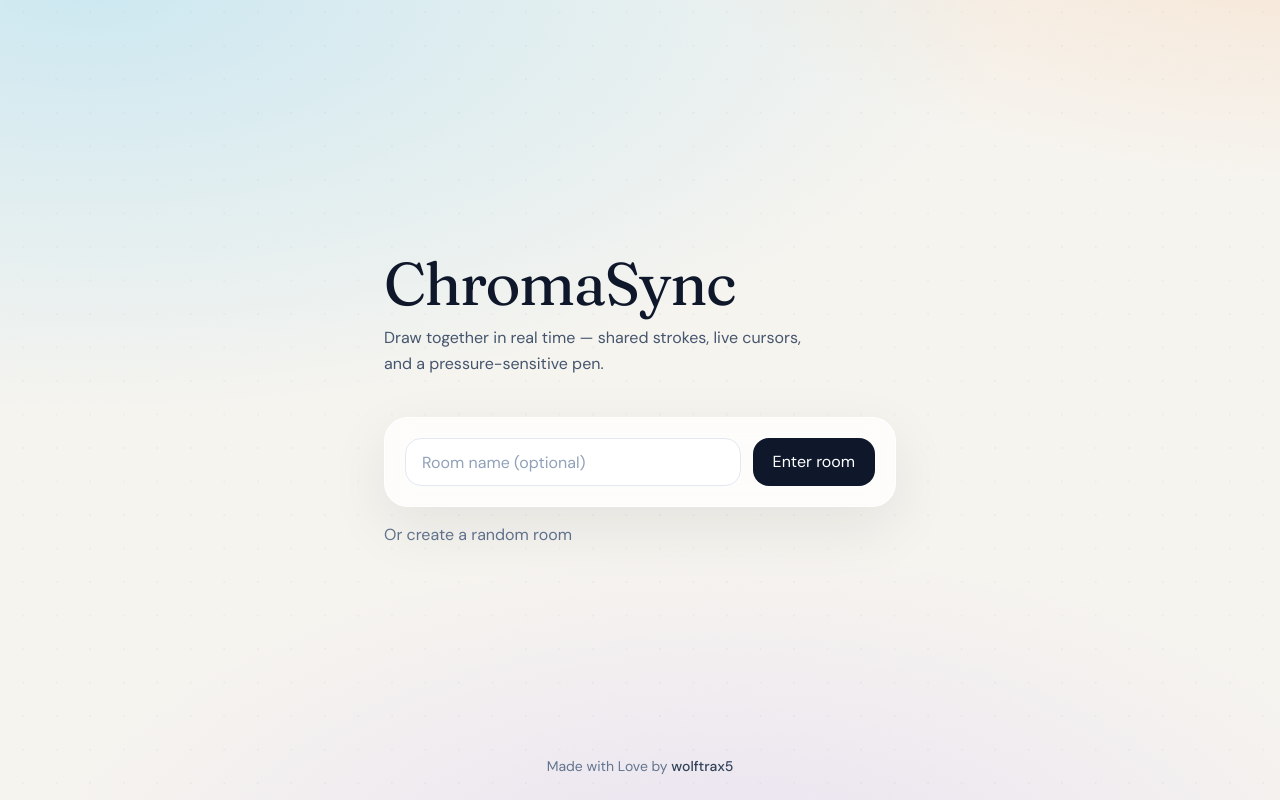
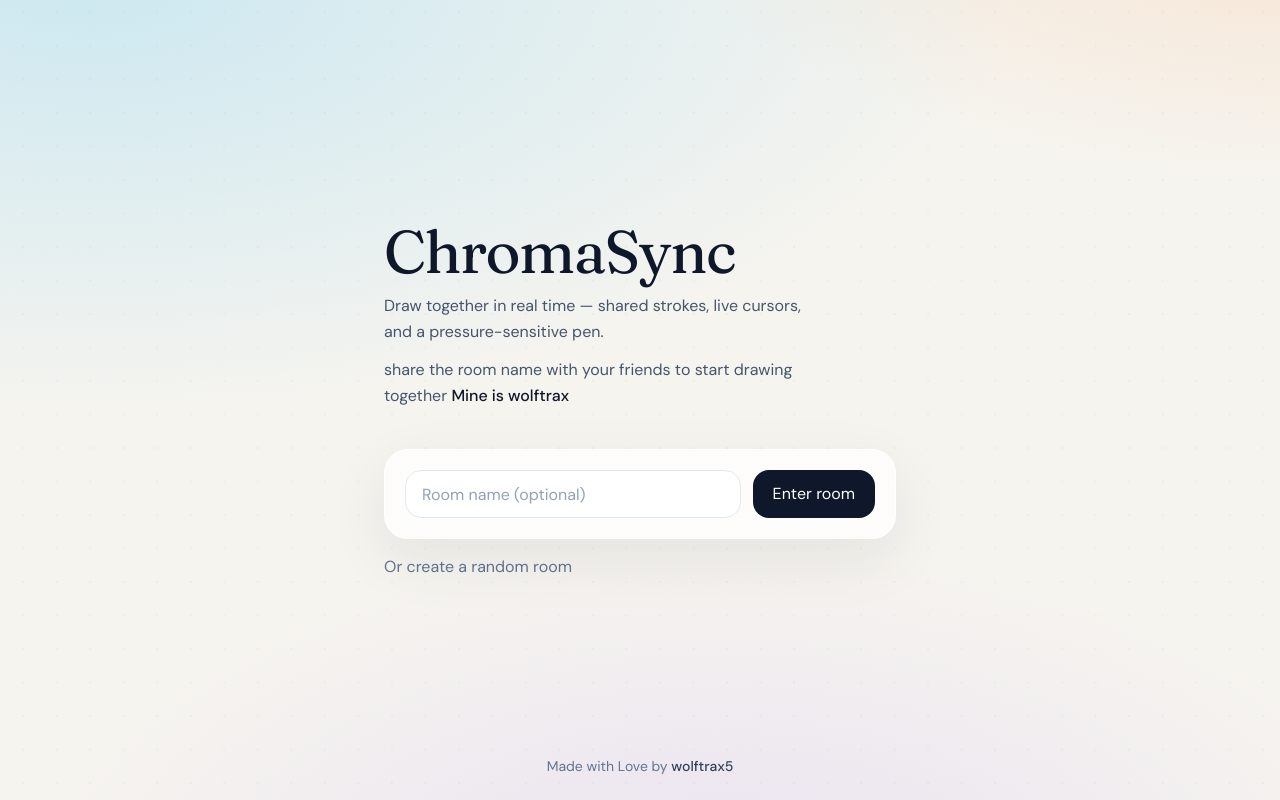
Before and after one commit to wolftrax5/ChromaSync, a Next.js app: page / in a window 1280 px wide. Built offline with nearby package versions, Linux system fonts and the light colour scheme.

Commit message:
Update README to include tech stack section and enhance setup instructions; add room sharing prompt in HomePage for improved user experience.

```diff
--- a/src/app/page.tsx
+++ b/src/app/page.tsx
@@ -57,6 +57,10 @@ export default function HomePage() {
           Draw together in real time — shared strokes, live cursors, and a
           pressure-sensitive pen.
         </p>
+        <p className="mt-3 max-w-md text-base leading-relaxed text-slate-600">
+          share the room name with your friends to start drawing together{" "}
+          <span className="font-medium text-slate-900">Mine is wolftrax</span>
+        </p>
 
         <form
           onSubmit={joinRoom}
```
Also changed, not shown: 1 other file (tests, documents, lock files or other folders).
